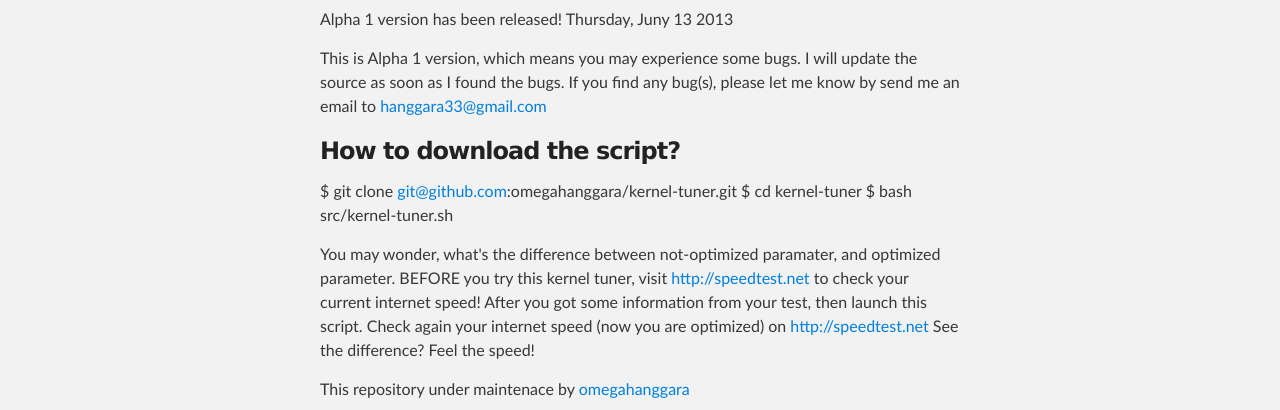
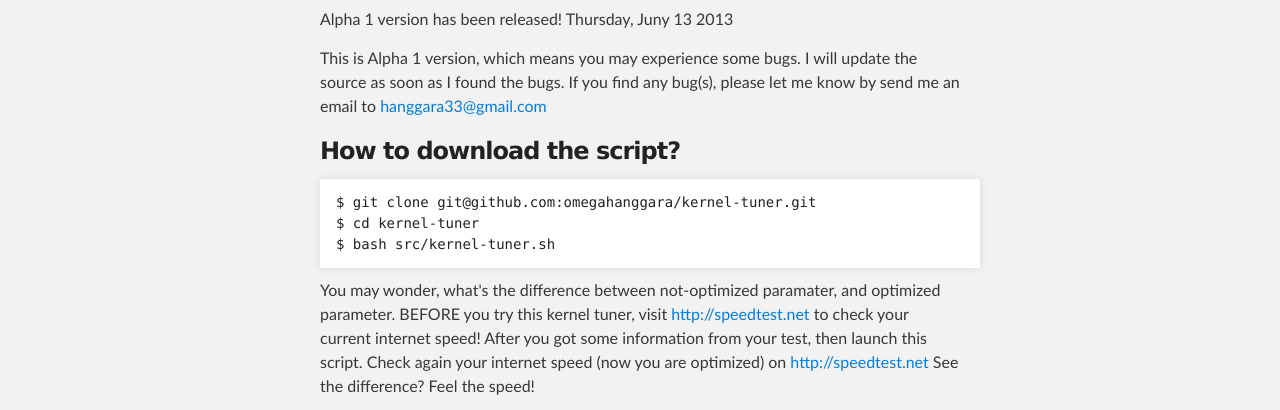
Before and after one commit to omegahanggara/kernel-tuner, a plain HTML site: page index.html in a window 1280 px wide. Shown: the part 363-773 px from the top of the page. Drawn offline with Linux system fonts and the light colour scheme.

```diff
--- a/index.html
+++ b/index.html
@@ -47,9 +47,10 @@
 <h3>
 <a name="how-to-download-the-script" class="anchor" href="#how-to-download-the-script"><span class="octicon octicon-link"></span></a>How to download the script?</h3>
 
-<p>$ git clone <a href="mailto:git@github.com">git@github.com</a>:omegahanggara/kernel-tuner.git
+<pre><code>$ git clone git@github.com:omegahanggara/kernel-tuner.git
 $ cd kernel-tuner
-$ bash src/kernel-tuner.sh</p>
+$ bash src/kernel-tuner.sh
+</code></pre>
 
 <p>You may wonder, what's the difference between not-optimized paramater, and optimized parameter.
 BEFORE you try this kernel tuner, visit <a href="http://speedtest.net">http://speedtest.net</a> to check your current internet speed!
```
Also changed, not shown: params.json (+1 -1 lines).
